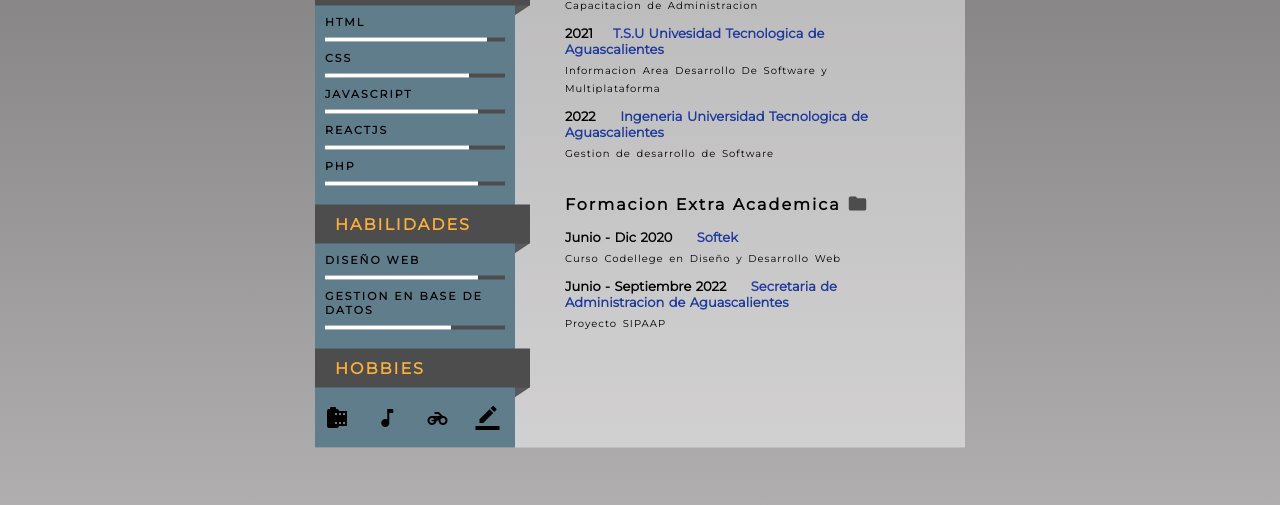
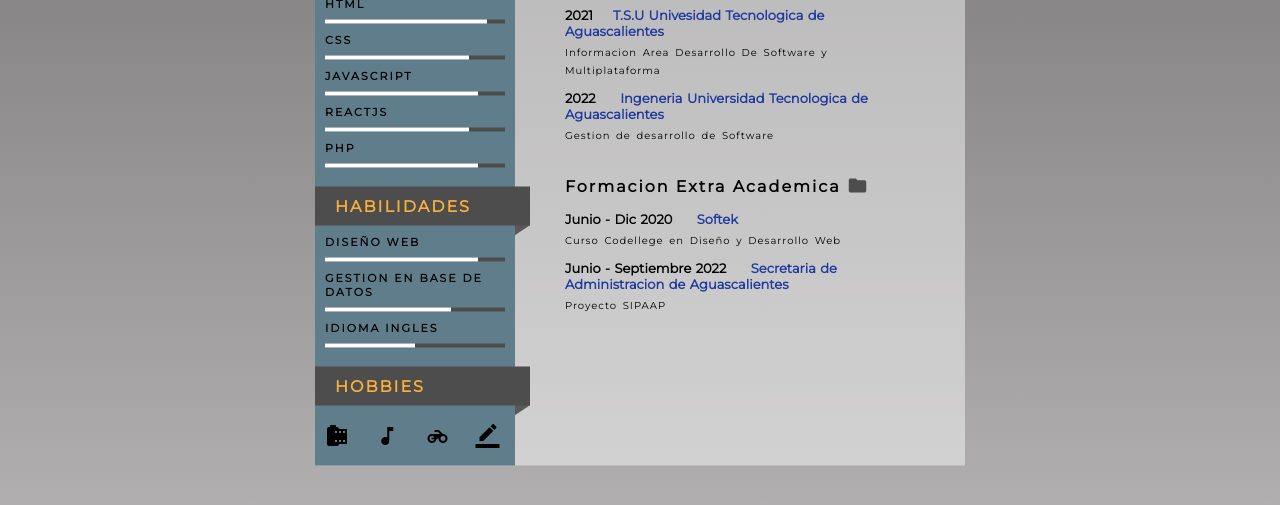
Before and after one commit to EduardoRdz007/CV-EDUARDO, a plain HTML site: page index.html in a window 1280 px wide. Shown: the part 463-968 px from the top of the page. Drawn offline with Linux system fonts and the light colour scheme.

Commit message:
Se agrego un nuevo div para ingles

```diff
--- a/index.html
+++ b/index.html
@@ -1,9 +1,10 @@
+
 <!DOCTYPE html>
 <html>
 <head>
 	<title></title>
 	<meta name="viewport" content="width=device-width, initial-scale=1.0">
-	<link rel="stylesheet" type="text/css" href="css/style.css">
+	<link rel="stylesheet" type="text/css" href="./css/style.css">
 	<link href="https://fonts.googleapis.com/icon?family=Material+Icons" rel="stylesheet">
 
 </head>
@@ -77,6 +78,12 @@
 				<div class="skill gra"></div>
 			</div>
 			</p>
+
+            <p class="p1">IDIOMA INGLES
+                <div class="skill-container">
+                    <div class="skill gra2"></div>
+                </div>
+                </p>
 
 
 		</div>
```
